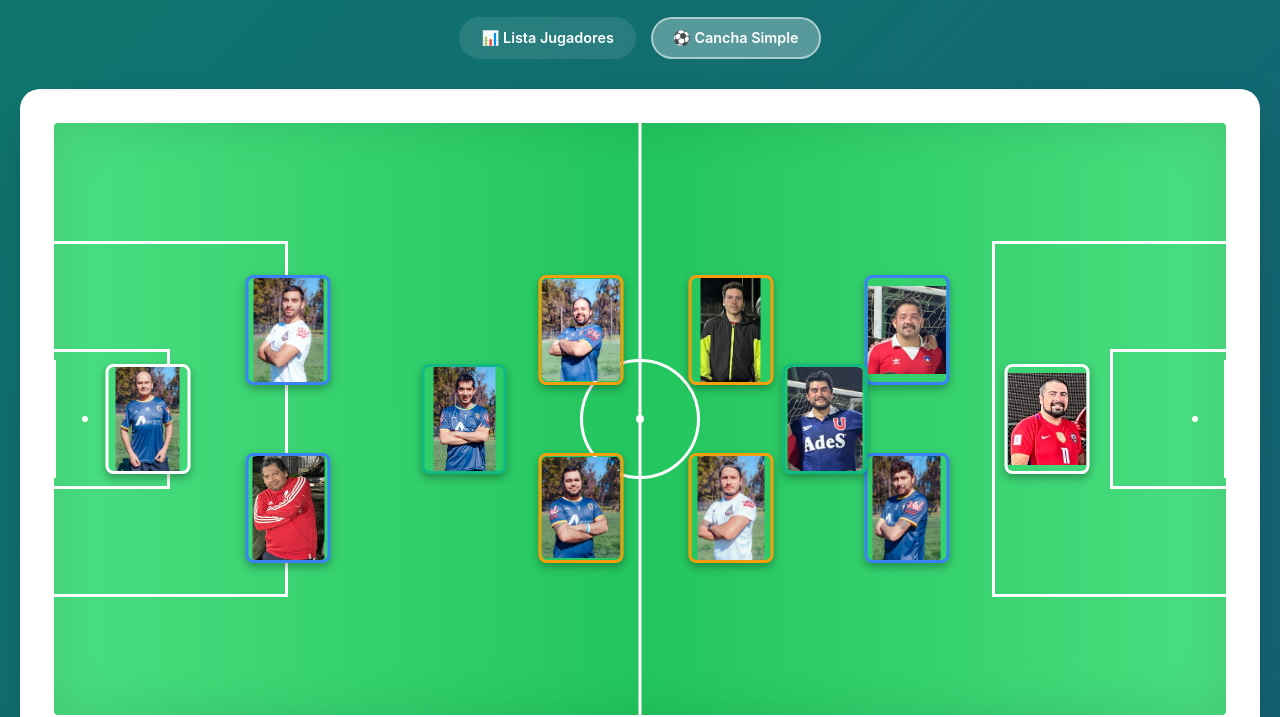
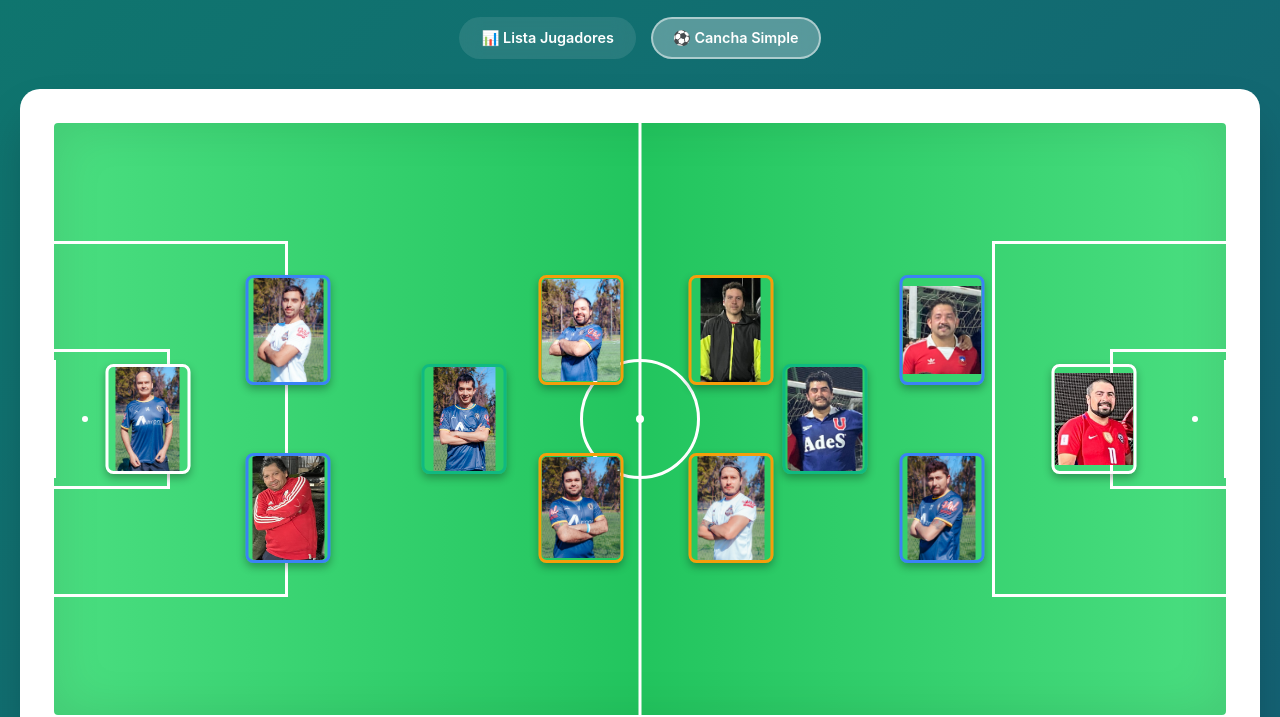
Before and after one commit to Camiiloh/talaganchester-united, a website built with Vite: page cancha.html in a window 1280 px wide. Shown: the part 101-818 px from the top of the page. Built offline with nearby package versions, Linux system fonts and the light colour scheme.

Commit message:
Reposicionar arquero rojo dentro del área y defensas 3cm a la derecha

```diff
--- a/cancha.html
+++ b/cancha.html
@@ -66,15 +66,15 @@
             </div>
 
             <!-- Jugadores Equipo Rojo - Lado Derecho -->
-            <div class="player red-team goalkeeper has-photo" data-position="arquero" style="right: 8%; top: 50%;">
+            <div class="player red-team goalkeeper has-photo" data-position="arquero" style="right: 4%; top: 50%;">
               <img src="Maxi.png" alt="Maxi" class="player-photo">
             </div>
 
-            <div class="player red-team defender has-photo" data-position="defensa" style="right: 20%; top: 35%;">
+            <div class="player red-team defender has-photo" data-position="defensa" style="right: 17%; top: 35%;">
               <img src="Enrique.png" alt="Enrique" class="player-photo">
             </div>
 
-            <div class="player red-team defender has-photo" data-position="defensa" style="right: 20%; top: 65%;">
+            <div class="player red-team defender has-photo" data-position="defensa" style="right: 17%; top: 65%;">
               <img src="Pancho.png" alt="Pancho" class="player-photo">
             </div>
 
```
